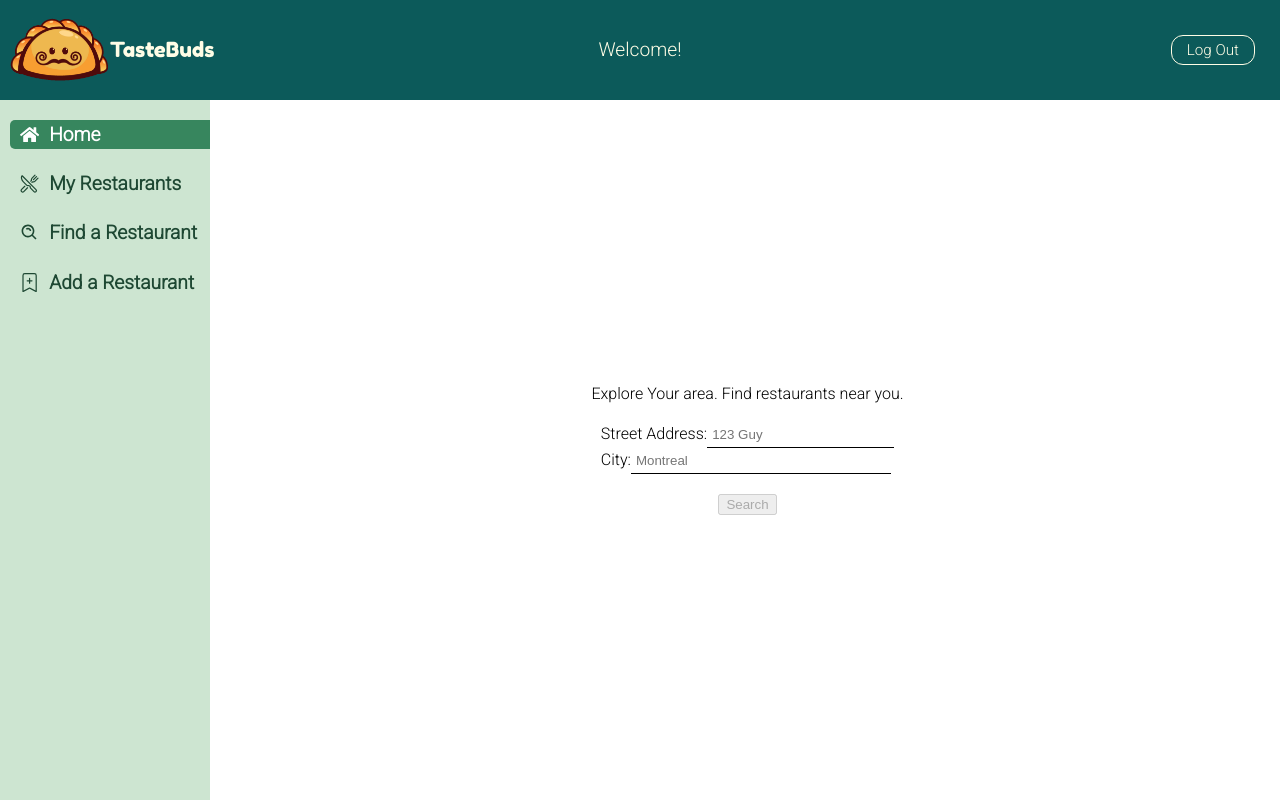
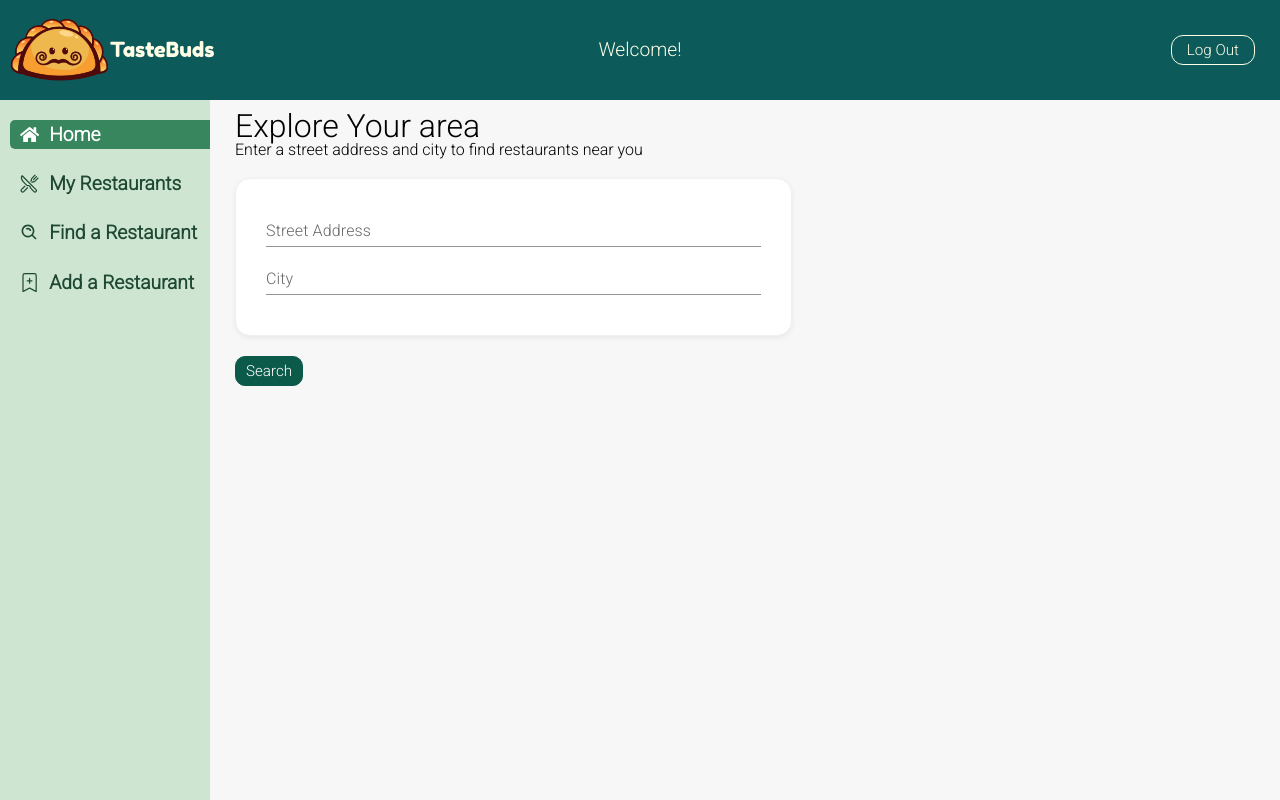
Before and after one commit to Julie1205/Final_Project_TasteBuds, a React (Create React App) app in the folder client/: page /home/explore in a window 1280 px wide. Built offline with nearby package versions, Linux system fonts and the light colour scheme.

Commit message:
Restaurants new you styling done

```diff
--- a/client/package.json
+++ b/client/package.json
@@ -7,6 +7,9 @@
     "@auth0/auth0-react": "^1.11.0",
     "@cloudinary/react": "^1.5.0",
     "@cloudinary/url-gen": "^1.8.6",
+    "@emotion/react": "^11.10.4",
+    "@emotion/styled": "^11.10.4",
+    "@mui/material": "^5.10.8",
     "@testing-library/jest-dom": "^5.16.5",
     "@testing-library/react": "^13.4.0",
     "@testing-library/user-event": "^13.5.0",
--- a/client/src/components/GlobalStyles.js
+++ b/client/src/components/GlobalStyles.js
@@ -2,6 +2,7 @@ import { createGlobalStyle } from "styled-components";
 
 export default createGlobalStyle`
 	:root {
+		background-color: #f7f7f7;
 		--body-font: 1.3rem;
 		--offset-top: 10px;
 		--body-font: 'Roboto', sans-serif;
--- a/client/src/components/SearchResults.js
+++ b/client/src/components/SearchResults.js
@@ -1,26 +1,69 @@
 import styled from "styled-components";
 import { Link } from "react-router-dom";
+import { BsFillBookmarkFill } from "react-icons/bs";
 
 const restaurant = ( { restaurant } ) => {
     return (
         <RestaurantInfo>
-            <div>
-                <p>{`Name: ${restaurant.name}`}</p>
-                <p>{`Address: ${restaurant.address}`}</p>
-                {restaurant.phone_number ? <p>{`Phone Number: ${restaurant.phone_number}`}</p> : null}
-                {restaurant.website ? <p>
-                    Website:
-                    <a
+            <RestaurantInfoSection>
+                <NameSection>
+                    <NameLabel>
+                        Name:
+                    </NameLabel>
+                    <NameResult>
+                        {restaurant.name}
+                    </NameResult>
+                </NameSection>
+                <AddressSection>
+                    <AddressLabel>
+                        Address:
+                    </AddressLabel>
+                    <AddressResult>
+                        {restaurant.address}
+                    </AddressResult>
+                </AddressSection>
+                {restaurant.phone_number
+                ? <PhoneSection>
+                    <PhoneLabel>
+                        Phone Number:
+                    </PhoneLabel>
+                    <PhoneResult>
+                        {restaurant.phone_number}
+                    </PhoneResult>
+                </PhoneSection>
+                : null
+                }
+                {restaurant.website
+                ? <WebsiteSection>
+                    <WebsiteLabel>
+                        Website:
+                    </WebsiteLabel>
+                    <WebsiteResult
                         href={`${restaurant.website}`}
                         target="_blank"
                         rel="noreferrer noopener"
                     >
                         {restaurant.website}
-                    </a>
-                </p> : null}
-                <p>{`Distance: ${restaurant.distance}m`}</p>
-            </div>
-            <Link to="/home/addRestaurant" state={{data: restaurant}}>Save</Link>
+                    </WebsiteResult>
+                </WebsiteSection>
+                : null
+                }
+                <DistanceSection>
+                    <DistanceLabel>
+                        Distance:
+                    </DistanceLabel>
+                    <DistanceResult>
+                        {`${restaurant.distance}m`}
+                    </DistanceResult>
+                </DistanceSection>
+            </RestaurantInfoSection>
+            <SaveIcon
+                to="/home/addRestaurant"
+                state={{data: restaurant}}
+            >
+                <SaveText>Save</SaveText>
+                <BsFillBookmarkFill />
+            </SaveIcon>
         </RestaurantInfo>
     )
 };
@@ -31,7 +74,103 @@ const RestaurantInfo = styled.div`
     margin: 15px 0;
     max-width: 60vw;
     border: 1px solid black;
+    display: grid;
+    grid-template-columns: calc(100% - 80px) 80px;
+    align-items: flex-start;
+    padding: 10px 15px;
+    border: 1px solid #f0f0f0;
+    border-radius: 15px;
+    box-shadow: 0 2px 5px #e8e8e8;
+    background-color: white;
+
+    @media (max-width: 850px){
+        grid-template-columns: calc(100% - 42px) 42px;
+    }
+`;
+
+const SaveIcon = styled(Link)`
+    text-decoration: none;
+    font-family: var(--body-font);
+    font-size: 0.90rem;
+    padding: 5px 10px;
+    border: 1px solid #0c5a4a;
+    border-radius: 10px;
+    background-color: #0c5a2a;
+    color: white;
     display: flex;
-    align-items: flex-start;
-    justify-content: space-between;
+    align-items: center;
+    margin-left: 5px;
+
+    &:hover {
+        cursor: pointer;
+        border: 1px solid #0c5a4a;
+        background-color: transparent;
+        color: #0c5a4a;
+    };
+
+    &:active {
+        transform: scale(0.85);
+    }
 `;
+
+const SaveText = styled.p`
+    margin-right: 5px;
+
+    @media (max-width: 850px){
+        display: none;
+    }
+`;
+
+const NameLabel = styled.span`
+    font-weight: bold;
+    margin-right: 5px;
+`;
+
+const AddressLabel = styled(NameLabel)`
+`;
+
+const PhoneLabel = styled(NameLabel)`
+`;
+
+const WebsiteLabel = styled(NameLabel)`
+`;
+
+const DistanceLabel = styled(NameLabel)`
+`;
+
+const NameSection = styled.p`
+    margin: 5px 0;
+`;
+
+const AddressSection = styled(NameSection)`
+`;
+
+const PhoneSection = styled(NameSection)`
+`;
+
+const WebsiteSection = styled(NameSection)`
+`;
+
+const DistanceSection = styled(NameSection)`
+`;
+
+const NameResult = styled.span`
+    word-wrap: break-word;
+`;
+
+const AddressResult = styled(NameResult)`
+`;
+
+const PhoneResult = styled(NameResult)`
+`;
+
+const WebsiteResult = styled.a`
+    word-wrap: break-word;
+`;
+
+const DistanceResult = styled(NameResult)`
+`;
+
+const RestaurantInfoSection = styled.div`
+    max-width: 55vw;
+`;
--- a/client/src/components/pages/AddRestaurantPage.js
+++ b/client/src/components/pages/AddRestaurantPage.js
@@ -194,7 +194,7 @@ const AddRestaurantPage = () => {
                             />
                         </label>
                         <label>
-                            Restaurant cusine:
+                            Restaurant cusine/type:
                             <input
                                 placeholder="French Cuisine"
                                 value={newRestaurantInfo.restaurantCuisine}
--- a/client/src/components/pages/EditRestaurantPage.js
+++ b/client/src/components/pages/EditRestaurantPage.js
@@ -245,7 +245,7 @@ const EditRestaurantPage = () => {
                     />
                 </label>
                 <label>
-                    Restaurant cusine:
+                    Restaurant cusine/type:
                     <input
                         value={
                             updatedValues.restaurantCuisine !== undefined
--- a/client/src/components/pages/ExplorePage.js
+++ b/client/src/components/pages/ExplorePage.js
@@ -1,6 +1,7 @@
 import styled from "styled-components";
 import { useState } from "react";
-
+import TextField from '@mui/material/TextField';
+import CircularProgress from '@mui/material/CircularProgress';
 import SearchResults from "../SearchResults";
 
 const ExplorePage = () => {
@@ -9,29 +10,16 @@ const ExplorePage = () => {
     const [searchResults, setSearchResults] = useState(null);
     const [searchState, setSearchState] = useState(false);
     const [errorStatus, setErrorStatus] = useState(false);
-    const [errorMessage, setErrorMessage] = useState("Please enter an address and city.");
 
     const handleAddressInputChange = (e) => {
-        if(errorStatus){
-            setErrorStatus(false);
-            setErrorMessage("Please enter an address and city.");
-        }
         setAddress(e.target.value);
     };
 
     const handleCityInputChange = (e) => {
-        if(errorStatus){
-            setErrorStatus(false);
-            setErrorMessage("Please enter an address and city.");
-        }
         setCity(e.target.value);
     };
 
     const handleSearch = () => {
-        if(address === " " || city === " ") {
-            setErrorStatus(true);
-        }
-        else {
         setSearchState(true);
         const addressParam = `${address.trim().toLowerCase()} ${city.trim().toLowerCase()}`;
         const uri = encodeURI(`/get-restaurants-near-me/${addressParam}`);
@@ -51,10 +39,8 @@ const ExplorePage = () => {
         })
         .catch(err => {
             setErrorStatus(true);
-                setErrorMessage(err.message);
             console.log(err)
         })
-        }
     };
 
     const handleMakeNewSearch = () => {
@@ -66,55 +52,68 @@ const ExplorePage = () => {
 
     return (
         <Wrapper>
-            {!searchState && !searchState ?
-                (<>
-                    <p>Explore Your area. Find restaurants near you.</p>
+            {!searchResults && !searchState ?
+                (<div>
+                    <div>
+                        <PageTitle>Explore Your area</PageTitle>
+                        <p>Enter a street address and city to find restaurants near you</p>
+                    </div>
                     <InputSection>
-                        <label>
-                            Street Address:
-                            <AddressInput
+                        <TextField
+                            id="standard-basic"
+                            label="Street Address"
+                            variant="standard"
                             value={address}
-                                placeholder="123 Guy"
                             onChange={handleAddressInputChange}
                         />
-                        </label>
-                        <label>
-                            City:
-                            <CityInput
+                        <TextField
+                            id="standard-basic"
+                            label="City"
+                            variant="standard"
                             value={city}
-                                placeholder="Montreal"
                             onChange={handleCityInputChange}
                         />
-                        </label>
                     </InputSection>
-                    <button
+
+                    {
+                        errorStatus
+                        ? <ErrorMessage>Address not found. Please try a different address</ErrorMessage>
+                        : null
+                    }
+
+                    <SearchBtn
                         disabled={!address || !city}
                         onClick={handleSearch}
                     >
                         Search
-                    </button>
-                </>)
+                    </SearchBtn>
+                </div>)
             : searchResults && searchState
             ? (
                 <div>
-                    <p>Restaurants Near You</p>
+                    <SearchTitle>Restaurants Near You</SearchTitle>
                     <div>
                         {searchResults.length > 0 ?
                         <>
-                            <button onClick={handleMakeNewSearch}>Make another search</button>
-                            {searchResults.map((restaurant) => {
+                            <MakeNewSearchBtn onClick={handleMakeNewSearch}>Make another search</MakeNewSearchBtn>
+                            {
+                                searchResults.map((restaurant) => {
                                     return <SearchResults key={`search${restaurant.id}`} restaurant={restaurant} />
-                            })}
+                                })
+                            }
                         </>
                         : <div>
-                            <p>No Restaurants Found</p>
-                            <button onClick={handleMakeNewSearch}>Make another search</button>
+                            <NoRestaurant>No Restaurants Found</NoRestaurant>
+                            <NewSearchBtn onClick={handleMakeNewSearch}>Make another search</NewSearchBtn>
                         </div>}
                     </div>
                 </div>
             )
-            : <p>Loading...</p>}
-            {errorStatus ? <p>{errorMessage}</p> : null}
+            : (
+                <LoadingSection>
+                    <CircularProgress />
+                </LoadingSection>
+            )}
         </Wrapper>
     );
 };
@@ -125,23 +124,76 @@ const Wrapper = styled.div`
     font-size: var(--body-font);
     display: flex;
     flex-direction: column;
-    /* width: calc(100vw - 250px); */
-    justify-content: center;
-    align-items: center;
+    margin: var(--offset-top) 20px;
 `;
 
 const InputSection = styled.div`
     display: flex;
     flex-direction: column;
     margin: 20px 0;
+    padding: 20px 30px 40px 30px;
+    width: 50%;
+    max-width: 500px;
+    border: 1px solid #f0f0f0;
+    border-radius: 15px;
+    box-shadow: 0 2px 5px #e8e8e8;
+    background-color: white;
+
+    @media (max-width: 850px){
+            width: 75%;
+    }
 `;
 
-const AddressInput = styled.input`
-    border: none;
-    border-bottom: 1px solid black;
-    padding: 5px;
+const PageTitle = styled.p`
+    font-size: 2rem;
 `;
 
-const CityInput = styled(AddressInput)`
-    width: 250px;
+const SearchBtn = styled.button`
+    font-family: var(--body-font);
+    font-size: 0.95rem;
+    padding: 5px 10px;
+    border: 1px solid #0c5a4a;
+    border-radius: 10px;
+    background-color: #0c5a4a;
+    color: white;
+
+    &:hover {
+        cursor: pointer;
+        border: 1px solid #0c5a4a;
+        background-color: transparent;
+        color: #0c5a4a;
+    };
+
+    &:active {
+        transform: scale(0.85);
+    }
+
+    &:disabled {
+        cursor: not-allowed;
+    }
 `;
+
+const SearchTitle = styled(PageTitle)`
+`;
+
+const LoadingSection = styled.div`
+    position: absolute;
+    left: 50%;
+    top: 25%;
+`;
+
+const ErrorMessage = styled.p`
+    margin: 15px 0;
+    color: red;
+`;
+
+const NoRestaurant = styled.p`
+    margin: 20px 0;
+`;
+
+const NewSearchBtn = styled(SearchBtn)`
+`;
+
+const MakeNewSearchBtn = styled(SearchBtn)`
+    margin-top: 5px;
+`;
--- a/client/src/components/pages/HomePage.js
+++ b/client/src/components/pages/HomePage.js
@@ -85,7 +85,7 @@ const Header = styled.div`
 
 const Content = styled.div`
     display: grid;
-    grid-template-columns: 215px calc(100vw - 215px);
+    grid-template-columns: 215px calc(100vw - 250px);
 
         @media (max-width: 850px){
             grid-template-columns: 15% 85%;
```
Also changed, not shown: 1 other file (tests, documents, lock files or other folders). Lines whose indentation alone changed are shown as unchanged.
